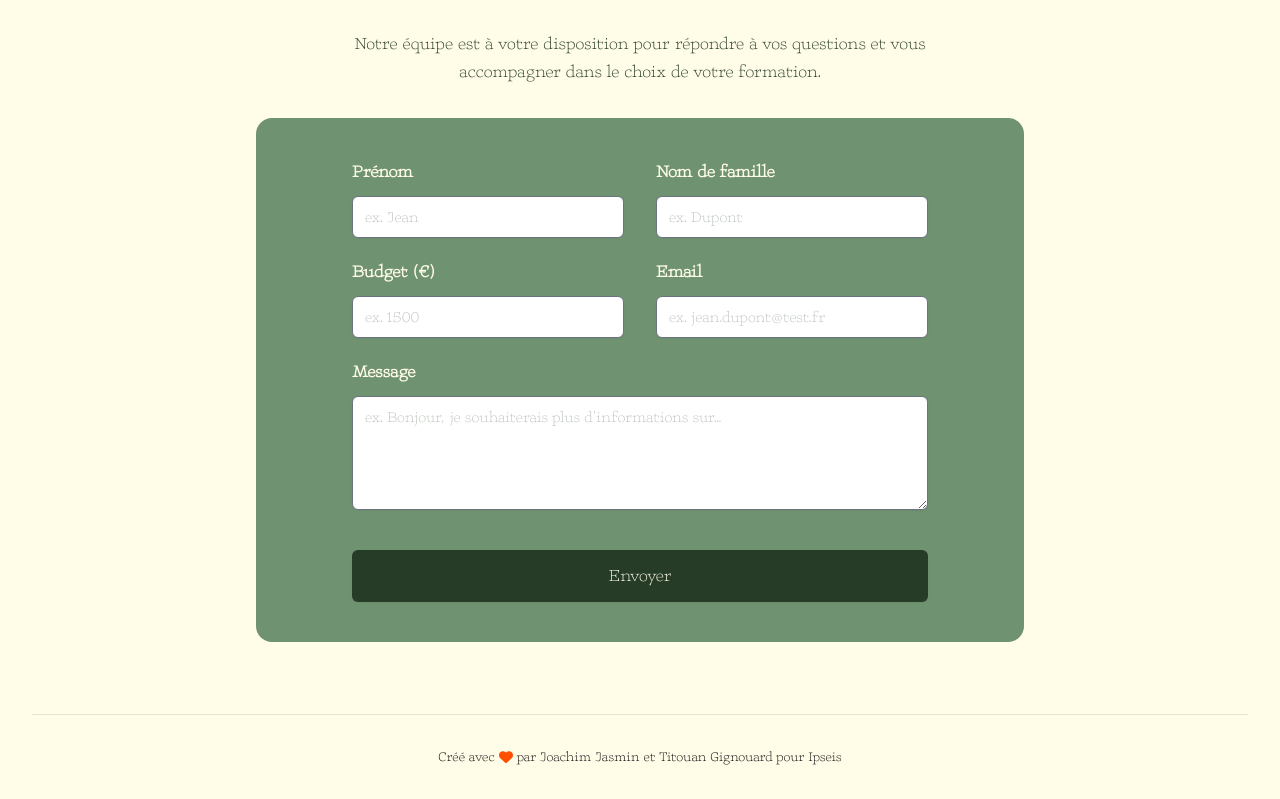
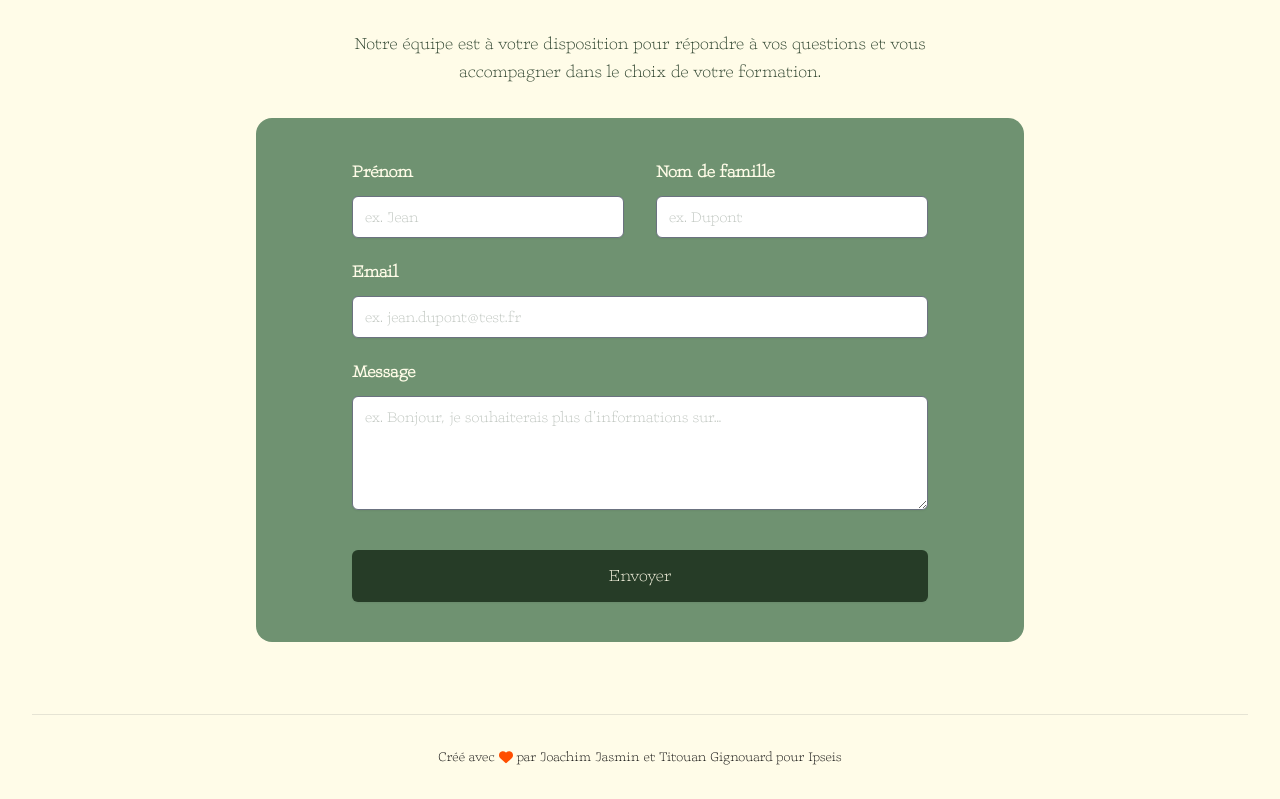
Before and after one commit to Jyok1m/ipseis, a Next.js app: page / in a window 1280 px wide. Shown: the part 1297-2096 px from the top of the page. Built offline with nearby package versions, Linux system fonts and the light colour scheme.

Commit message:
Suppression du champ budget dans le formulaire de contact et mise à jour de la gestion des données soumises.

```diff
--- a/src/components/home/ContactForm.tsx
+++ b/src/components/home/ContactForm.tsx
@@ -49,7 +49,6 @@ export default function ContactForm() {
 
 	const [firstName, setFirstName] = useState("");
 	const [lastName, setLastName] = useState("");
-	const [budget, setBudget] = useState("");
 	const [email, setEmail] = useState("");
 	const [message, setMessage] = useState("");
 
@@ -71,7 +70,7 @@ export default function ContactForm() {
 	const handleSubmit = async () => {
 		setIsLoading(true);
 
-		const payload = { firstName, lastName, budget, email, message };
+		const payload = { firstName, lastName, email, message };
 
 		if (Object.values(payload).some((value) => value.length === 0)) {
 			openNotification("error", "Zut...", "Veuillez remplir tous les champs.");
@@ -86,7 +85,6 @@ export default function ContactForm() {
 				openNotification("success", "Merci !", response.data.message);
 				setFirstName("");
 				setLastName("");
-				setBudget("");
 				setEmail("");
 				setMessage("");
 			} else {
@@ -143,18 +141,7 @@ export default function ContactForm() {
 									placeholder="ex. Dupont"
 								/>
 							</InputWrapper>
-							<InputWrapper label="Budget (€)">
-								<TextInput
-									onChange={(e: any) => setBudget(e.target.value)}
-									value={budget}
-									disabled={isLoading}
-									id="budget"
-									name="budget"
-									type="number"
-									placeholder="ex. 1500"
-								/>
-							</InputWrapper>
-							<InputWrapper label="Email">
+							<InputWrapper label="Email" className="col-span-full sm:col-span-2">
 								<TextInput
 									onChange={(e: any) => setEmail(e.target.value)}
 									value={email}
```
